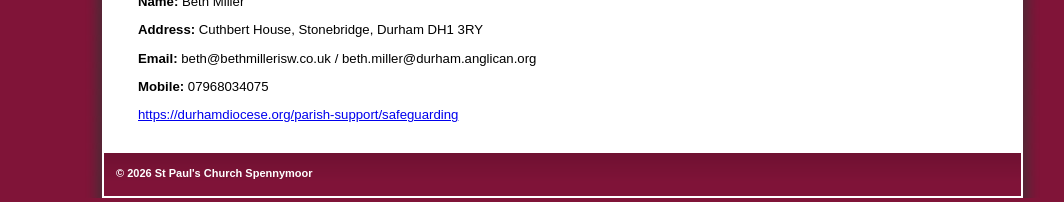
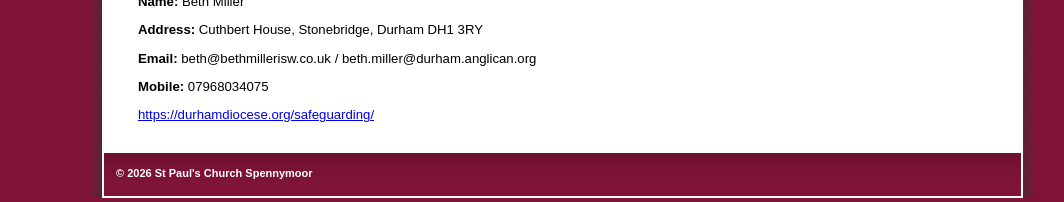
Before and after one commit to stpaulsspennymoor/stpaulsspennymoor.github.io, a Jekyll site: the page built from safeguarding.md, in a window 1280 px wide. Shown: the part 695-897 px from the top of the page, without its empty margins (90-1154 px from the left). Built offline with Jekyll 4.4.1, drawn with Linux system fonts in a browser that asks for light colours; some of the changed lines change nothing that is shown.

Commit message:
Update safeguarding.md

```diff
--- a/safeguarding.md
+++ b/safeguarding.md
@@ -35,4 +35,4 @@ Mrs Lesley Riddle\\
 
 **Mobile:** 07968034075
 
-[https://durhamdiocese.org/parish-support/safeguarding](https://durhamdiocese.org/parish-support/safeguarding/){:target="_blank"}
+[https://durhamdiocese.org/safeguarding/](https://durhamdiocese.org/safeguarding/){:target="_blank"}
```
